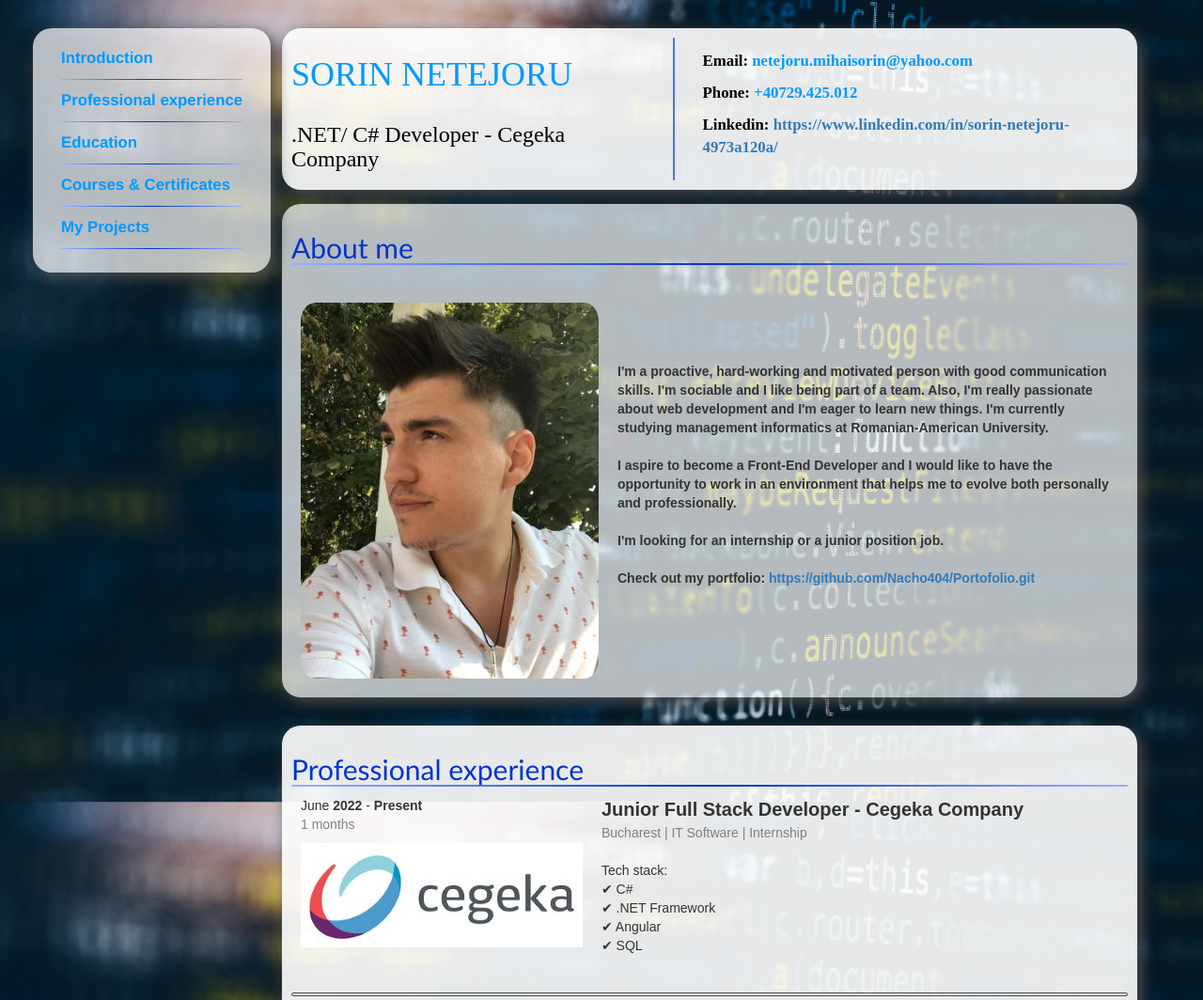
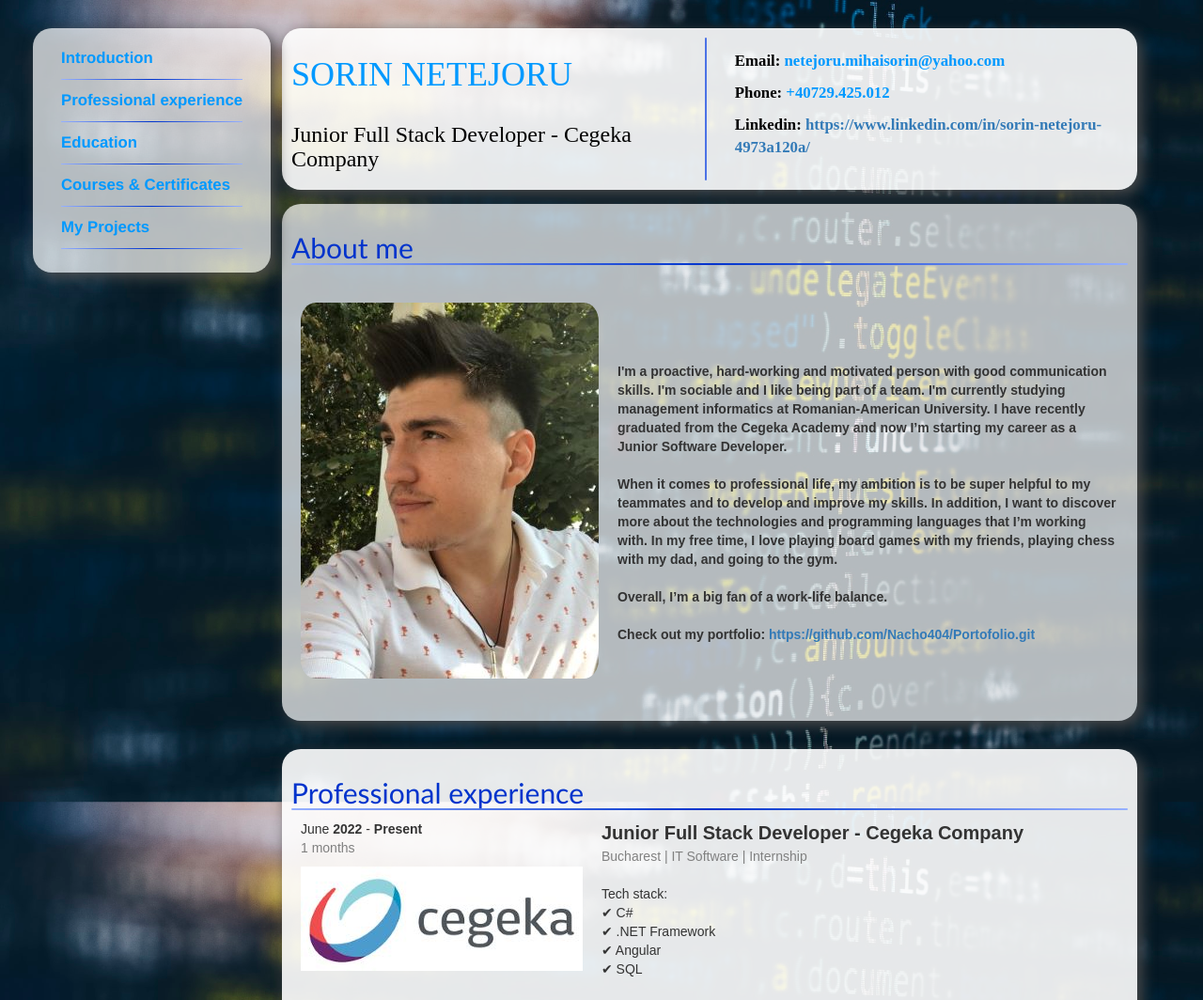
Before and after one commit to Nacho404/Online_CV_Sorin_Netejoru, a plain HTML site: page index.html in a window 1280 px wide. Shown: the top 1064 px of the page at 94% size. Drawn offline with nearby package versions, Linux system fonts and the light colour scheme.

Commit message:
Changed description in about me

```diff
--- a/index.html
+++ b/index.html
@@ -56,7 +56,7 @@
         <div id="identity-card">
             <div id="cv-name">
                 <h1>SORIN NETEJORU</h1>
-                <h3 style="color:black;">.NET/ C# Developer - Cegeka Company</h3>
+                <h3 style="color:black;">Junior Full Stack Developer - Cegeka Company</h3>
             </div>
 
             <div id="sectioned-card"></div>
@@ -77,11 +77,12 @@
             <div id="container-description">
                 <div id="photo"><img src="Style/Images/myImage.jpg" alt="myImage"></div>
                 <div id="description">I'm a proactive, hard-working and motivated person with good communication skills. I'm sociable and I like being part of a
-                    team. Also, I'm really passionate about web development and I'm eager to learn new things. I'm currently studying
-                    management informatics at Romanian-American University.<br><br>
-                    I aspire to become a Front-End Developer and I would like to have the opportunity to work in an environment that helps me to
-                    evolve both personally and professionally.<br><br>
-                    I'm looking for an internship or a junior position job.<br><br>
+                    team. I'm currently studying management informatics at Romanian-American University.
+                    I have recently graduated from the Cegeka Academy and now I’m starting my career as a Junior Software Developer. <br><br>
+                    When it comes to professional life, my ambition is to be super helpful to my teammates and to develop and improve my skills.
+                    In addition, I want to discover more about the technologies and programming languages that I’m working with.
+                    In my free time, I love playing board games with my friends, playing chess with my dad, and going to the gym. <br><br>
+                    Overall, I’m a big fan of a work-life balance.<br><br>
                     Check out my portfolio: <a href="https://github.com/Nacho404/Portofolio.git" target="_blank">https://github.com/Nacho404/Portofolio.git</a></div>
             </div>
         </div>
```
